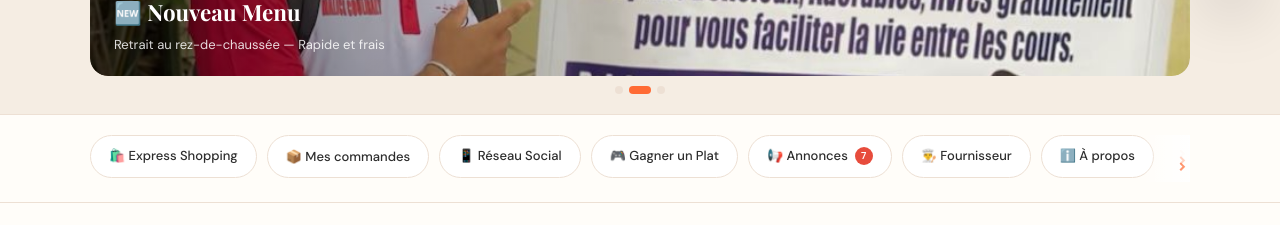
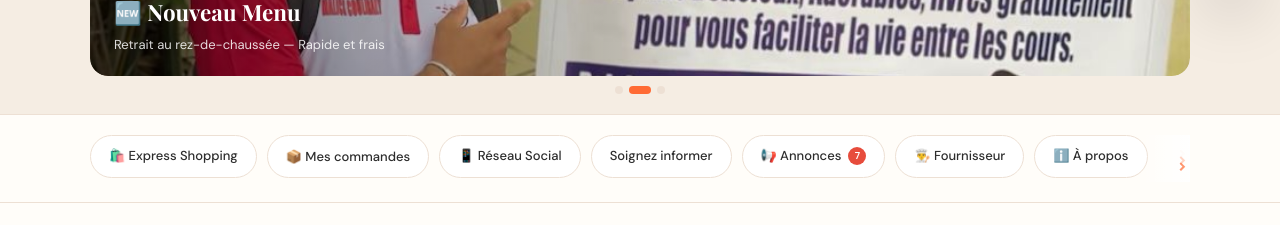
Before and after one commit to JARDO2003/GROUPE-EXPRESS, a website with bundled scripts: page index.html in a window 1280 px wide. Shown: the part 780-1005 px from the top of the page. Built offline with nearby package versions, Linux system fonts and the light colour scheme; no server answers; a web font is replaced by a local one.

Commit message:
Update index.html
kjn

```diff
--- a/index.html
+++ b/index.html
@@ -938,10 +938,11 @@
                 <a href="shopping.html" class="pill">🛍️ Express Shopping</a>
                 <button onclick="toggleOrders()" class="pill">📦 Mes commandes</button>
                 <a href="actualité.html" class="pill">📱 Réseau Social</a>
-                <a href="merlin.html" class="pill">🎮 Gagner un Plat</a>
+                <a href="merlin.html" class="pill">Soignez informer</a>
                 <a href="annonce.html" class="pill">📢 Annonces <span class="pill-badge">7</span></a>
                 <a href="fournisseur.html" class="pill">👨‍🍳 Fournisseur</a>
                 <a href="apropos.html" class="pill">ℹ️ À propos</a>
+
             </div>
         </div>
     </div>
```
